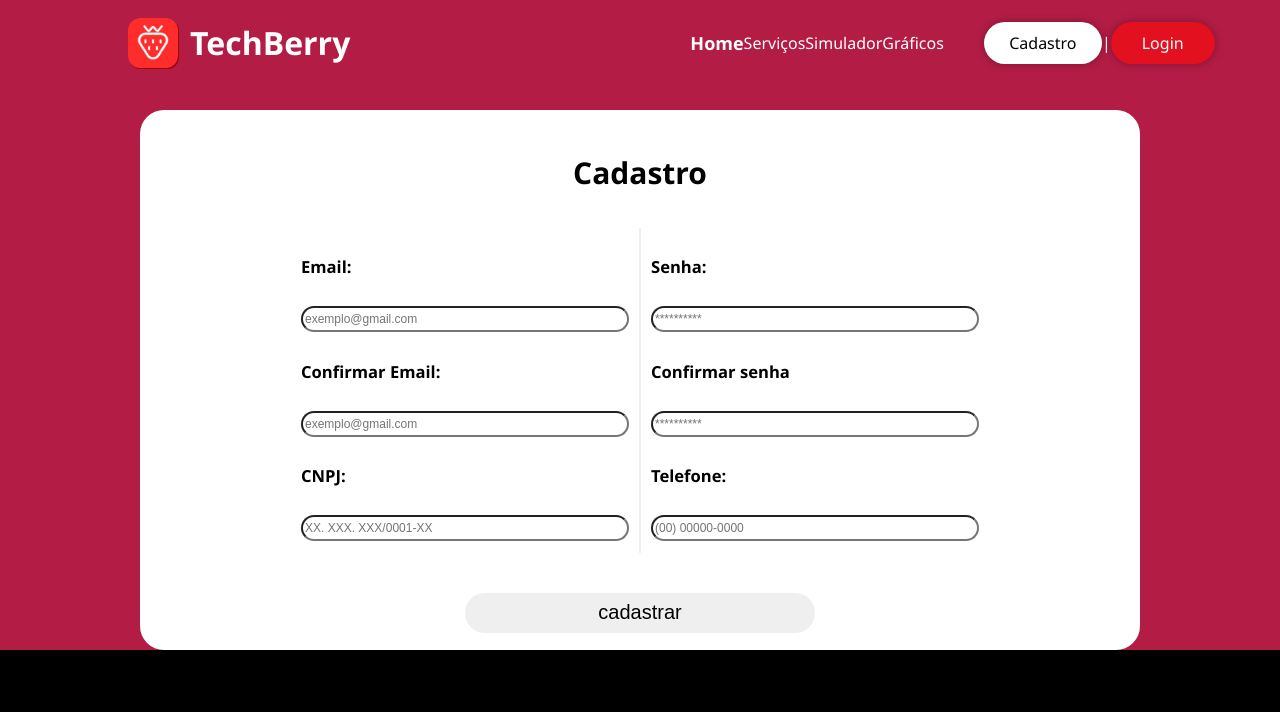
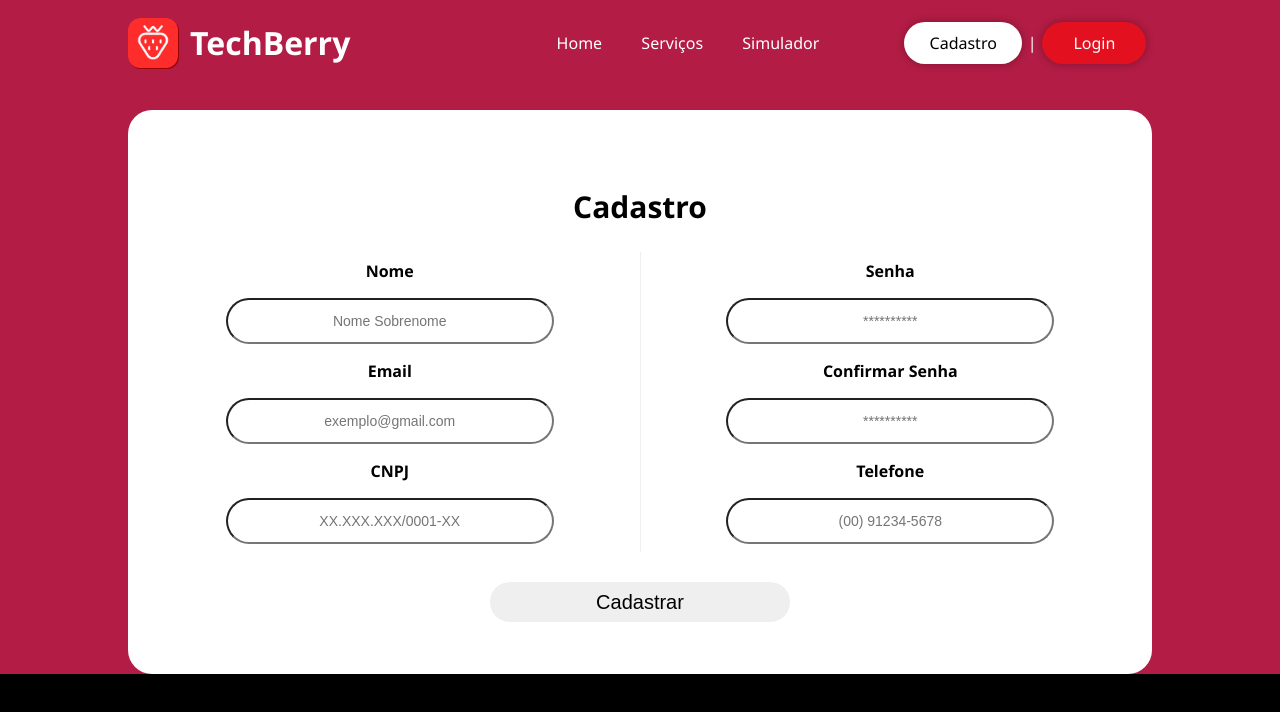
Before and after one commit to TechBerry-Sprint2/TechBerry-Sprint-2, a plain HTML site: page Site-Institucional/.TechBerry-v1.1/index-cadastro.html in a window 1280 px wide. Drawn offline with Linux system fonts and the light colour scheme.

Commit message:
Alterações no CSS das telas.

```diff
--- a/Site-Institucional/.TechBerry-v1.1/index-cadastro.html
+++ b/Site-Institucional/.TechBerry-v1.1/index-cadastro.html
@@ -23,7 +23,7 @@
                 </div>
 
                 <ul class="navBar">
-                    <li class="aqui">
+                    <li>
                         <a href="index-home.html">
                             Home
                         </a>
@@ -36,11 +36,6 @@
                     <li>
                         <a href="index-calculadora.html">
                             Simulador
-                        </a>
-                    </li>
-                    <li>
-                        <a href="">
-                            Gráficos
                         </a>
                     </li>
                 </ul>
@@ -70,46 +65,47 @@
         <div class="banner_cadastro">
             <div class="container">
 
-
                 <div class="cadastro">
                     <div class="cadastro_titulo">
                         <h2>Cadastro</h2>
                     </div>
 
-
-
                     <div class="boxes_cadastro">
-
-
-                        <div class="box_cadastro1">
-                            <h5>Email:</h5>
-                            <input class="ipt" type="text" placeholder="exemplo@gmail.com">
-                            <h5>Confirmar Email:</h5>
-                            <input class="ipt" type="text" placeholder="exemplo@gmail.com">
-                            <h5>CNPJ:</h5>
-                            <input class="ipt" type="text" placeholder="XX. XXX. XXX/0001-XX">
+                        <div class="box_cadastro">
+                            <div class="campo">
+                                Nome
+                                <input class="ipt" type="text" placeholder="Nome Sobrenome">
+                            </div>
+                            <div class="campo">
+                                Email
+                                <input class="ipt" type="text" placeholder="exemplo@gmail.com">
+                            </div>
+                            <div class="campo">
+                                CNPJ
+                                <input class="ipt" type="text" placeholder="XX.XXX.XXX/0001-XX">
+                            </div>
                         </div>
 
                         <div class="linha"></div>
 
-                        <div class="boxes_cadastro2">
-                            <h5>Senha:</h5>
-                            <input class="ipt" type="password" placeholder="**********">
-                            <h5>Confirmar senha</h5>
-                            <input class="ipt" type="password" placeholder="**********">
-                            <h5>Telefone:</h5>
-                            <input type="text" class="ipt" placeholder="(00) 00000-0000">
+                        <div class="box_cadastro">
+                            <div class="campo">
+                                Senha
+                                <input class="ipt" type="password" placeholder="**********">
+                            </div>
+                            <div class="campo">
+                                Confirmar Senha
+                                <input class="ipt" type="password" placeholder="**********">
+                            </div>
+                            <div class="campo">
+                                Telefone
+                                <input type="text" class="ipt" placeholder="(00) 91234-5678">
+                            </div>
                         </div>
-
-
-
-
                     </div>
 
-                    <div class="fim_registro">
-                        <button class="btn_cadastro">cadastrar</button>
-
-
+                    <div class="fim_cadastro">
+                        <button class="btn_cadastro">Cadastrar</button>
                     </div>
 
 
--- a/Site-Institucional/.TechBerry-v1.1/style-calculadora.css
+++ b/Site-Institucional/.TechBerry-v1.1/style-calculadora.css
@@ -42,10 +42,9 @@ body {
     color: white;
     display: flex;
     flex-direction: row;
-    justify-content: space-between;
     align-items: center;
-    font-family: 'Segoe UI', Tahoma, Geneva, Verdana, sans-serif;
-    margin-right: 300px;
+    font-family:'Segoe UI', Tahoma, Geneva, Verdana, sans-serif;
+    width: 35%;
     /* text-shadow: 1px 1px black;  */
     /* border: 3px solid blue; */
 }
--- a/Site-Institucional/.TechBerry-v1.1/style-home.css
+++ b/Site-Institucional/.TechBerry-v1.1/style-home.css
@@ -45,10 +45,9 @@ body {
     color: white;
     display: flex;
     flex-direction: row;
-    justify-content: space-between;
     align-items: center;
     font-family:'Segoe UI', Tahoma, Geneva, Verdana, sans-serif;
-    margin-right: 300px;
+    width: 35%;
     /* text-shadow: 1px 1px black;  */
     /* border: 3px solid blue; */
 }
@@ -181,14 +180,10 @@ a {
 .ipt {
     display: flex;
     border-radius: 24px;
-}
-
-.banner_login .login .ipt{
+    font-size: 14px;
+    text-align: center;
     height: 40px;
     width: 320px;
-    font-size: 20px;
-    justify-items: center;
-    text-align: center;
 }
 
 .login a {
@@ -218,6 +213,7 @@ a {
     border-radius: 24px;
     width: 1000px;
     height: 540px;
+    padding: 12px;
     display: flex;
     flex-direction: column;
     align-items: center;
@@ -229,63 +225,61 @@ a {
 .banner_cadastro .container{
     justify-content: center;
     display: flex;
-    float: center
+    align-items: center;
 }
 
-.banner_cadastro .container .cadastro .boxes_cadastro{
+.boxes_cadastro{
     display: flex;
-    justify-content: center;
-    margin: 10px;
+    justify-content: space-evenly;
+    align-items: center;
+    width: 100%;
+    flex-direction: row;
+}
+
+.boxes_cadastro .linha{
+    height: 100%;
+    width: 1px;
+    background-color: rgb(239, 239, 239);
 
 }
 
-.banner_cadastro .container .cadastro .boxes_cadastro .linha{
-    height: 325px;
-    width: 2px;
-    background-color: rgb(239, 239, 239);
-    display: flex;
+.box_cadastro{
+    height: 100%;
+    display:flex;
+    flex-direction: column;
+    justify-content: space-between;
     align-items: center;
-    margin-left: 10px;
-
 }
 
-.banner_cadastro .container .cadastro .boxes_cadastro .boxes_cadastro1{
-    margin-right: 10px;
+.campo {
+    display: flex;
+    flex-direction: column;
+    align-items: center;
+    font-size: medium;
+    font-weight: bold;
+    justify-content: space-around;
+    height: 100px;
 }
 
-.banner_cadastro .container .cadastro .boxes_cadastro .boxes_cadastro2{
-    margin-left: 10px;
-
-}
-
-.banner_cadastro .container .cadastro .cadastro_titulo{
+.cadastro_titulo{
     align-items: center;
     display: flex;
     justify-content: center;
 }
 
-.banner_cadastro .container .cadastro .fim_registro{
+.fim_cadastro{
     align-items: center;
     justify-content: center;
 }
 
-.banner_cadastro .container .cadastro .fim_registro .btn_cadastro{
+.btn_cadastro{
     border-radius: 24px;
     height: 40px;
-    width: 350px;
+    width: 300px;
     font-size: 20px;
     margin-top: 30px;
     border: none;
     justify-items: center;
-}
-
-.banner_cadastro .container .cadastro .ipt{
-    border-radius: 24px;
-    height: 20px;
-    width: 320px;
-    font-size: 12px;
-    justify-items: center;
-
 }
 
 .banner h1 {
@@ -305,8 +299,6 @@ a {
     display: flex;
     flex-direction: column;
     align-items: center;
-
-
 }
 
 .social .container h4{
--- a/Site-Institucional/.TechBerry-v1.1/style-servicos.css
+++ b/Site-Institucional/.TechBerry-v1.1/style-servicos.css
@@ -46,10 +46,9 @@ body {
     color: white;
     display: flex;
     flex-direction: row;
-    justify-content: space-between;
     align-items: center;
     font-family:'Segoe UI', Tahoma, Geneva, Verdana, sans-serif;
-    margin-right: 300px;
+    width: 35%;
     /* text-shadow: 1px 1px black;  */
     /* border: 3px solid blue; */
 }
```
Also changed, not shown: Site-Institucional/.TechBerry-v1.1/index-calculadora.html (+0 -5 lines), Site-Institucional/.TechBerry-v1.1/index-home.html (+0 -5 lines), Site-Institucional/.TechBerry-v1.1/index-login.html (+8 -9 lines), Site-Institucional/.TechBerry-v1.1/index-servicos.html (+0 -5 lines).
